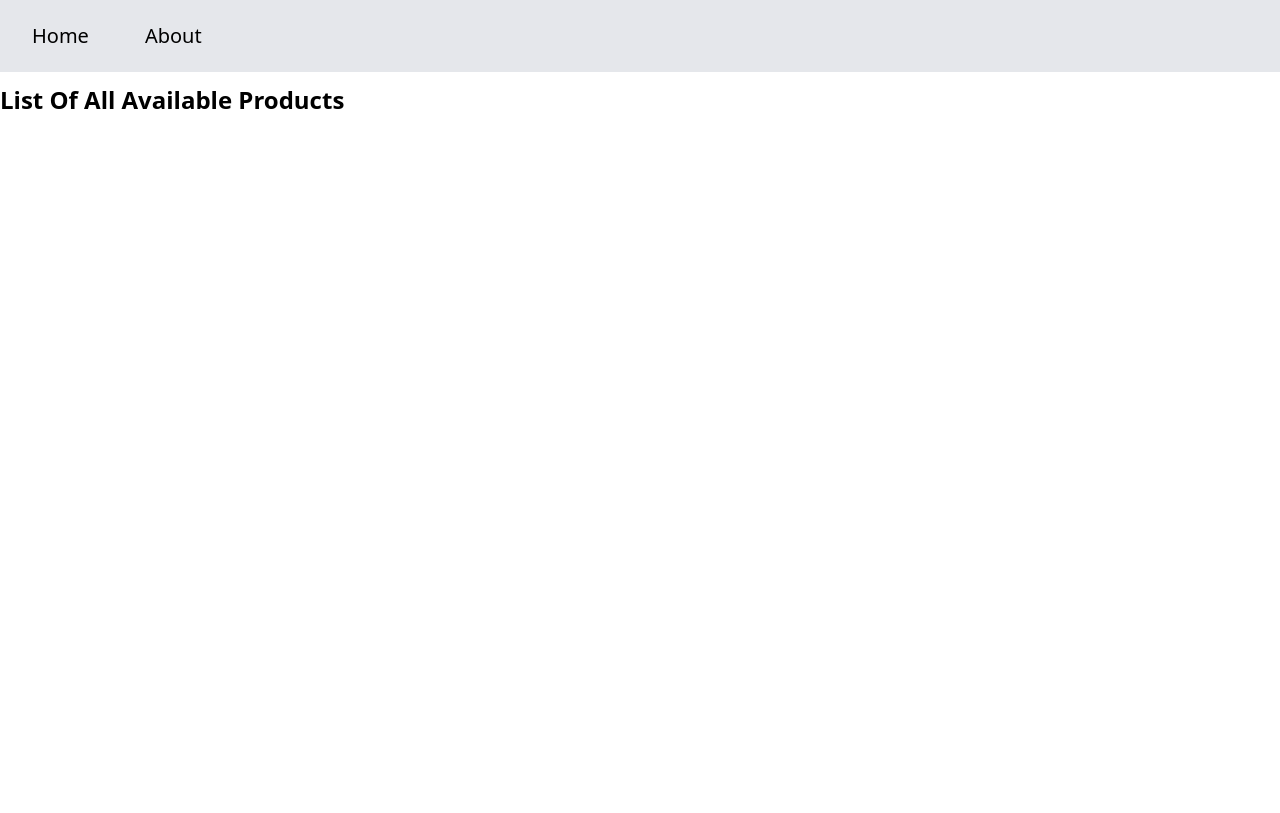
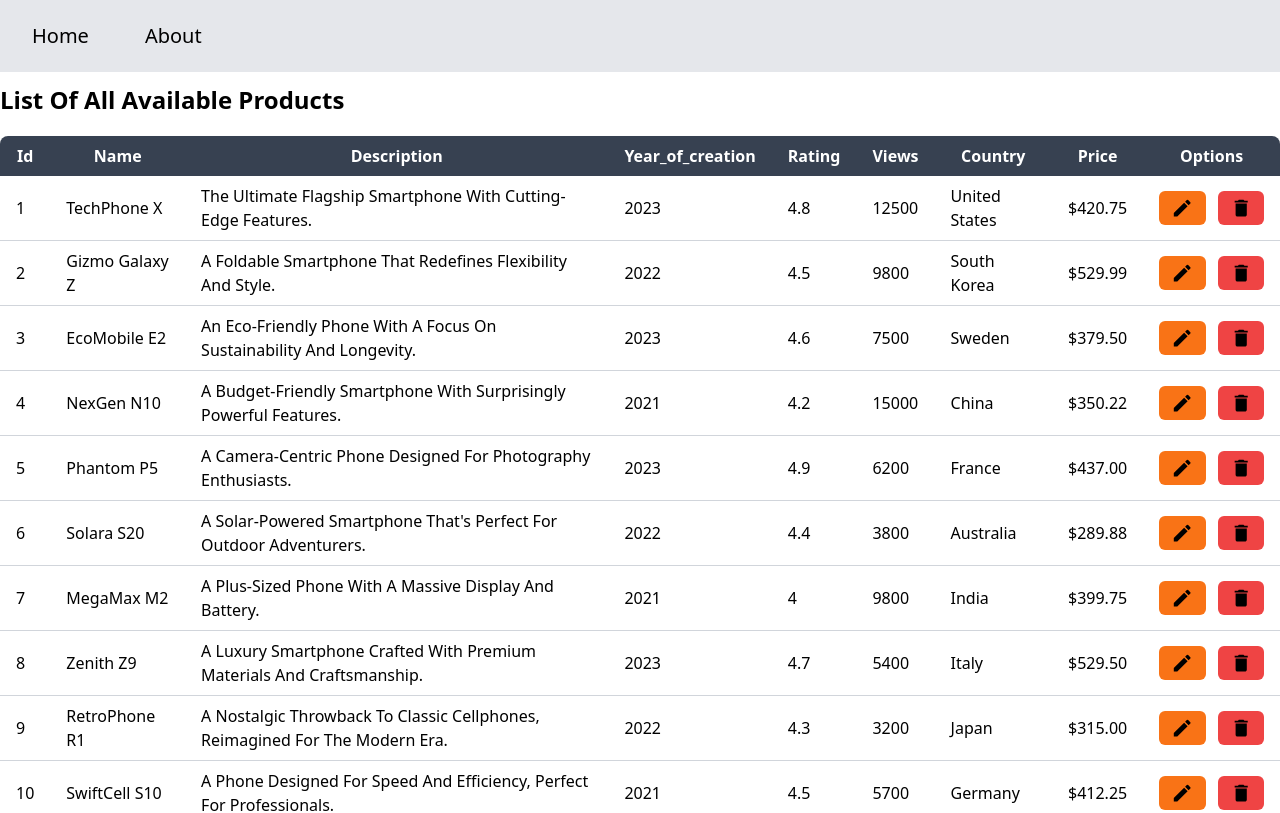
Before and after one commit to Alireza-WebDeveloper/ReactQuery-Dashboard, a React (Vite) app: page / in a window 1280 px wide. Shown: the top 813 px of the page. Built offline with nearby package versions, Linux system fonts and the light colour scheme; data requests are answered from the project's data file.

Commit message:
(Add):<-Product Table , Rows , Cells->

```diff
--- /dev/null
+++ b/src/Components/Product/ProductTable/Cells.tsx
@@ -0,0 +1,36 @@
+import React from 'react';
+import { ProductState } from '../../../Model/Product';
+import * as Icons from 'react-icons/md';
+interface CellsState {
+  products: ProductState[];
+}
+const Cells: React.FC<CellsState> = ({ products }) => {
+  return (
+    <tbody className="divide-y divide-gray-300">
+      {products?.map((product) => (
+        <tr key={product.id}>
+          <td className="py-2 px-4">{product.id}</td>
+          <td className="py-2 px-4">{product.name}</td>
+          <td className="py-2 px-4">{product.description}</td>
+          <td className="py-2 px-4">{product.year_of_creation}</td>
+          <td className="py-2 px-4">{product.rating}</td>
+          <td className="py-2 px-4">{product.views}</td>
+          <td className="py-2 px-4">{product.country}</td>
+          <td className="py-2 px-4">${product.price.toFixed(2)}</td>
+          <td className="py-2 px-4">
+            <section className="flex items-center gap-3 ">
+              <button className="px-3 py-1.5 bg-orange-500 rounded-md capitalize hover:bg-orange-600">
+                <Icons.MdEdit size="1.4rem" />
+              </button>
+              <button className="px-3 py-1.5 bg-red-500 rounded-md capitalize hover:bg-orange-600">
+                <Icons.MdDelete size="1.4rem" />
+              </button>
+            </section>
+          </td>
+        </tr>
+      ))}
+    </tbody>
+  );
+};
+
+export default Cells;
--- /dev/null
+++ b/src/Components/Product/ProductTable/Rows.tsx
@@ -0,0 +1,26 @@
+import React from 'react';
+import { ProductState } from '../../../Model/Product';
+
+interface RowsState {
+  products: ProductState[];
+}
+const Rows: React.FC<RowsState> = ({ products }) => {
+  return (
+    <thead className="bg-gray-700 text-white">
+      <tr>
+        {products &&
+          Object.keys(products[0])
+            .concat('options')
+            .map((title, index) => {
+              return (
+                <th key={index} className="py-2 px-4">
+                  {title}
+                </th>
+              );
+            })}
+      </tr>
+    </thead>
+  );
+};
+
+export default Rows;
--- /dev/null
+++ b/src/Components/Product/ProductTable/index.tsx
@@ -0,0 +1,24 @@
+import { ProductState } from '../../../Model/Product';
+import * as Icons from 'react-icons/md';
+import Rows from './Rows';
+import Cells from './Cells';
+interface ProductTableProps {
+  products?: ProductState[];
+}
+
+const ProductTable: React.FC<ProductTableProps> = ({ products }) => {
+  return (
+    <div>
+      <table className="min-w-full bg-white rounded-lg overflow-hidden shadow-md">
+        {products && (
+          <>
+            <Rows products={products} />
+            <Cells products={products} />
+          </>
+        )}
+      </table>
+    </div>
+  );
+};
+
+export default ProductTable;
--- a/src/Components/Product/index.tsx
+++ b/src/Components/Product/index.tsx
@@ -1,5 +1,6 @@
 import React from 'react';
 import { ProductState } from '../../Model/Product';
+import ProductTable from './ProductTable';
 
 interface ProductProps {
   products?: ProductState[];
@@ -13,6 +14,7 @@ const Product: React.FC<ProductProps> = ({ products }) => {
           List of all available products
         </h1>
       </section>
+      <ProductTable products={products} />
     </div>
   );
 };
--- a/src/Components/Ui/Spinner.tsx
+++ b/src/Components/Ui/Spinner.tsx
@@ -1,9 +1,9 @@
 const Spinner = () => {
   return (
-    <div role="status">
+    <div className="flex justify-center" role="status">
       <svg
         aria-hidden="true"
-        className="inline w-8 h-8 mr-2 text-gray-200 animate-spin dark:text-gray-600 fill-gray-600 dark:fill-gray-300"
+        className="inline w-20 h-20 mr-2 text-gray-200 animate-spin dark:text-gray-600 fill-gray-600 dark:fill-gray-300"
         viewBox="0 0 100 101"
         fill="none"
         xmlns="http://www.w3.org/2000/svg"
```
